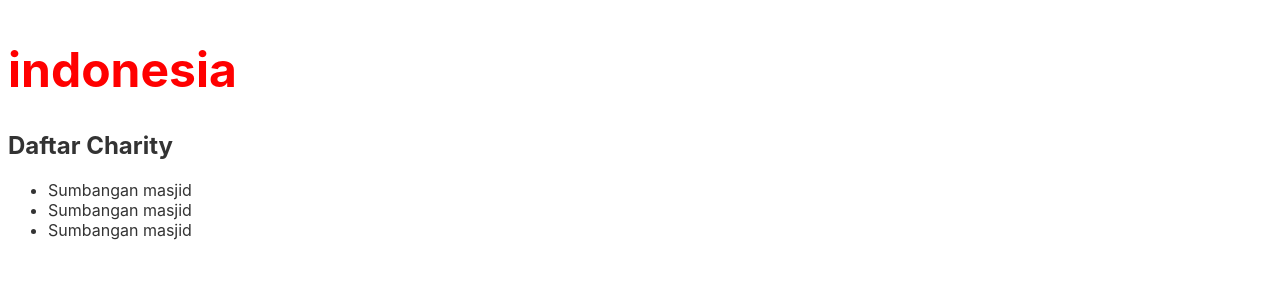
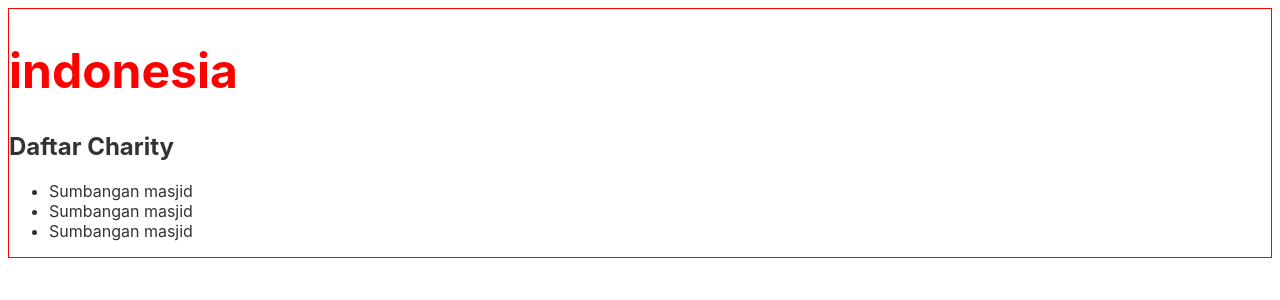
Before and after one commit to tovankamil/charity, a Svelte app: page / in a window 1280 px wide. Shown: the top 300 px of the page. Built offline with nearby package versions, Linux system fonts and the light colour scheme.

Commit message:
style div glogal

```diff
--- a/src/App.svelte
+++ b/src/App.svelte
@@ -7,11 +7,17 @@
 	},5000)
 </script>
 
-<h1>{title}</h1>
-<CharityList/>
+<div>
+	<h1>{title}</h1>
+	<CharityList/>
+</div>
+
 <style>
 	h1{
 		font-size: 3rem;
 		color:red
 	}
+	div{
+		border:red 1px solid
+	}
 </style>
--- a/src/CharityList.svelte
+++ b/src/CharityList.svelte
@@ -1,3 +1,4 @@
+<div>
     <h2>Daftar Charity</h2>
     <ul>
         <li>
@@ -10,3 +11,4 @@
             Sumbangan masjid
         </li>
     </ul>
+</div>
```
Lines whose indentation alone changed are shown as unchanged.
